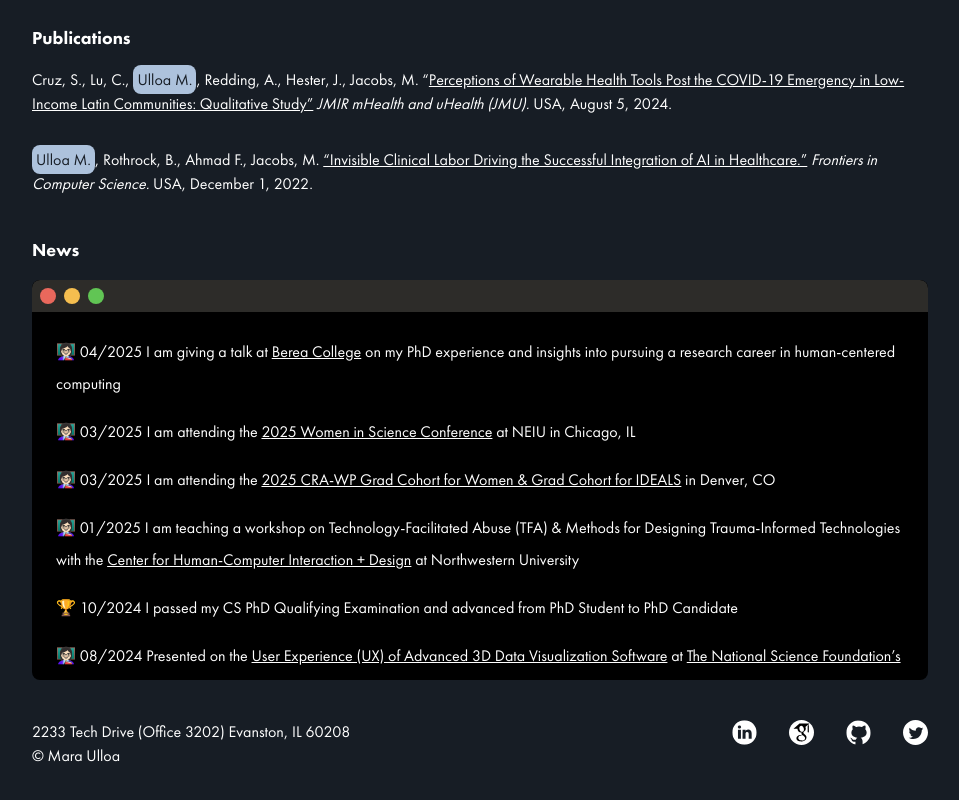
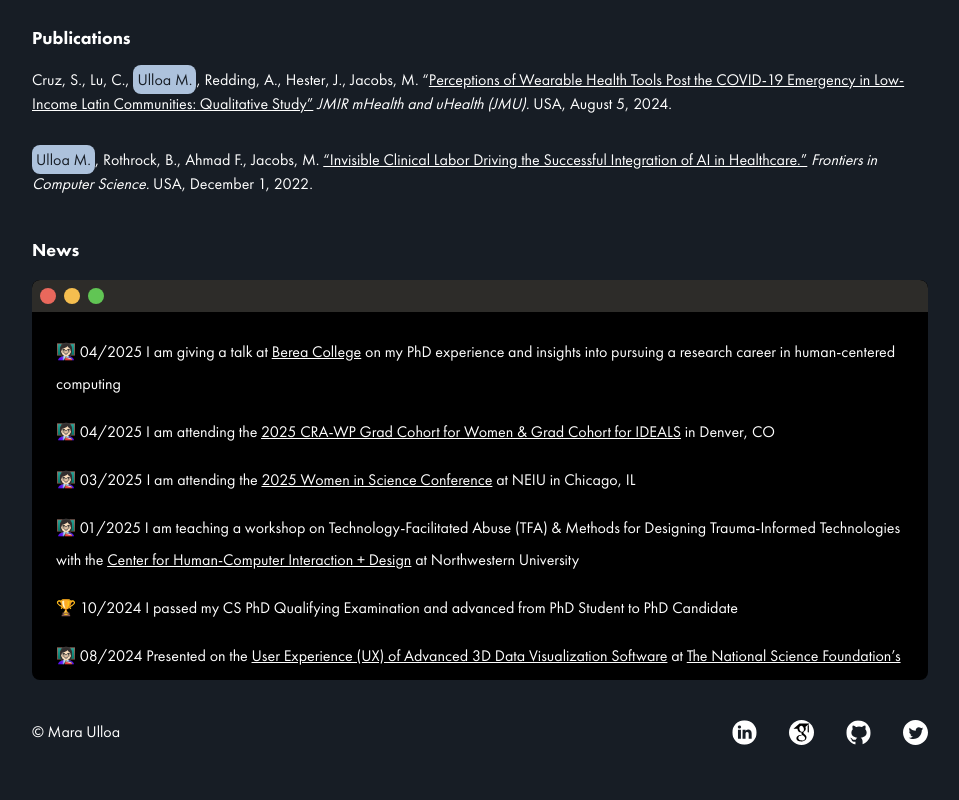
Before and after one commit to eulloa/mara-research-site, a Next.js app: page / in a window 1280 px wide. Shown: the part 1468-2268 px from the top of the page, without its empty margins (160-1119 px from the left). Built offline with nearby package versions, Linux system fonts and the light colour scheme.

Commit message:
feat: remove address + update cv_clicked

```diff
--- a/src/app/components/footer.tsx
+++ b/src/app/components/footer.tsx
@@ -3,7 +3,6 @@ import { Socials } from "@/components";
 export const Footer = () => (
   <footer className="md:flex bg-eggshell dark:bg-navy text-black dark:text-white py-10">
     <div className="flex-1 mb-4 md:mb-0">
-      <p>2233 Tech Drive (Office 3202) Evanston, IL 60208</p>
       <p>&#169; Mara Ulloa</p>
     </div>
     <div className="flex-1">
--- a/src/app/components/nav/navLarge.tsx
+++ b/src/app/components/nav/navLarge.tsx
@@ -38,7 +38,7 @@ export const NavLarge = () => {
             className="hover:underline"
             href="/cv.pdf"
             target="_blank"
-            onClick={() => sendGAEvent("event", "cv_clicked")}
+            onClick={() => sendGAEvent("click", "cv_clicked")}
           >
             CV
           </Link>
--- a/src/app/components/nav/navSmall.tsx
+++ b/src/app/components/nav/navSmall.tsx
@@ -44,10 +44,7 @@ export const NavSmall = ({ onClick }: TNavSmall) => {
               href="/cv.pdf"
               onClick={() => {
                 onClick();
-                sendGAEvent("click", "cv_clicked", {
-                  event: "select_content",
-                  value: "CV",
-                });
+                sendGAEvent("click", "cv_clicked");
               }}
               target="_blank"
             >
--- a/src/app/components/news.tsx
+++ b/src/app/components/news.tsx
@@ -34,6 +34,17 @@ export const News = () => (
             human-centered computing
           </li>
           <li onClick={(e) => handleClick(e)}>
+            &#128105;&#127995;&#8205;&#127979; 04/2025 I am attending the{" "}
+            <Link
+              className="underline"
+              href="https://cra.org/cra-wp/grad-cohort-for-women/"
+              target="_blank"
+            >
+              2025 CRA-WP Grad Cohort for Women & Grad Cohort for IDEALS
+            </Link>{" "}
+            in Denver, CO
+          </li>
+          <li onClick={(e) => handleClick(e)}>
             &#128105;&#127995;&#8205;&#127979; 03/2025 I am attending the{" "}
             <Link
               className="underline"
@@ -43,17 +54,6 @@ export const News = () => (
               2025 Women in Science Conference
             </Link>{" "}
             at NEIU in Chicago, IL
-          </li>
-          <li onClick={(e) => handleClick(e)}>
-            &#128105;&#127995;&#8205;&#127979; 03/2025 I am attending the{" "}
-            <Link
-              className="underline"
-              href="https://cra.org/cra-wp/grad-cohort-for-women/"
-              target="_blank"
-            >
-              2025 CRA-WP Grad Cohort for Women & Grad Cohort for IDEALS
-            </Link>{" "}
-            in Denver, CO
           </li>
           <li onClick={(e) => handleClick(e)}>
             &#128105;&#127995;&#8205;&#127979; 01/2025 I am teaching a workshop
```
